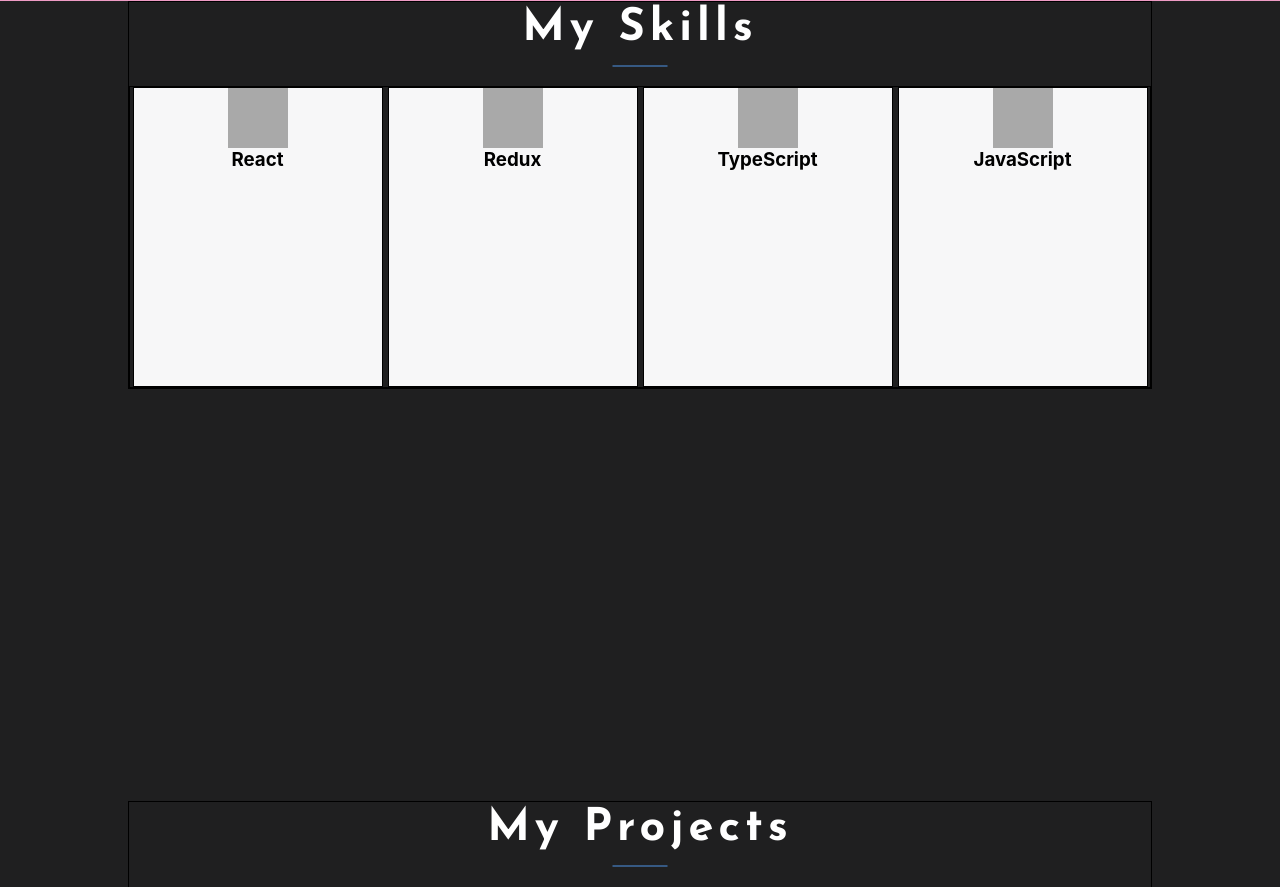
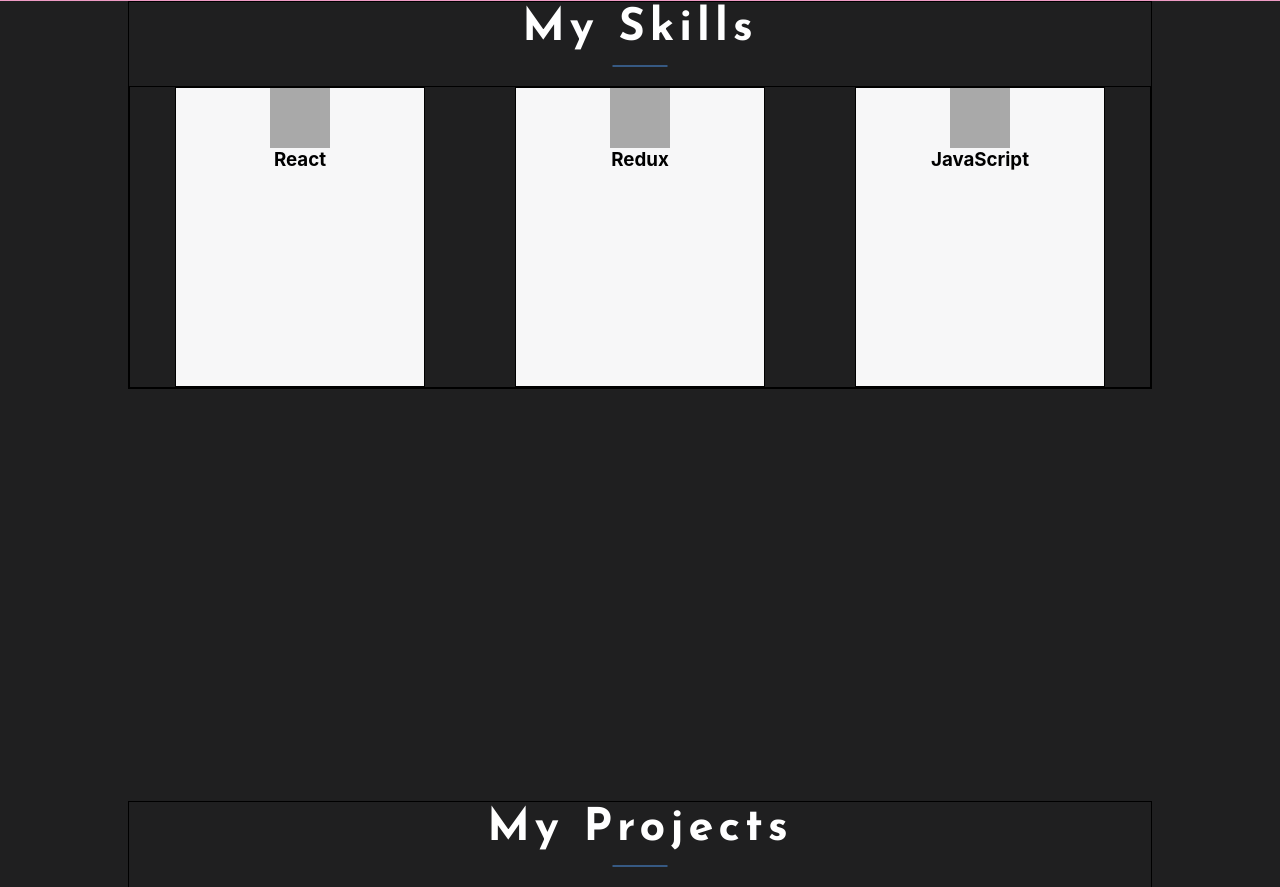
Before and after one commit to AndreiKastsiukovich/Portfolio, a React (Create React App) app: page / in a window 1280 px wide. Shown: the part 879-1766 px from the top of the page. Built offline with nearby package versions, Linux system fonts and the light colour scheme.

Commit message:
Commit-1

```diff
--- a/src/skills/Skills.tsx
+++ b/src/skills/Skills.tsx
@@ -18,7 +18,6 @@ export const Skills = () => {
                 <div className={style.skills}>
                     <Skill title={'React'} description={''}/>
                     <Skill title={'Redux'} description={''}/>
-                    <Skill title={'TypeScript'} description={''}/>
                     <Skill title={'JavaScript'} description={''}/>
                 </div>
 
```
